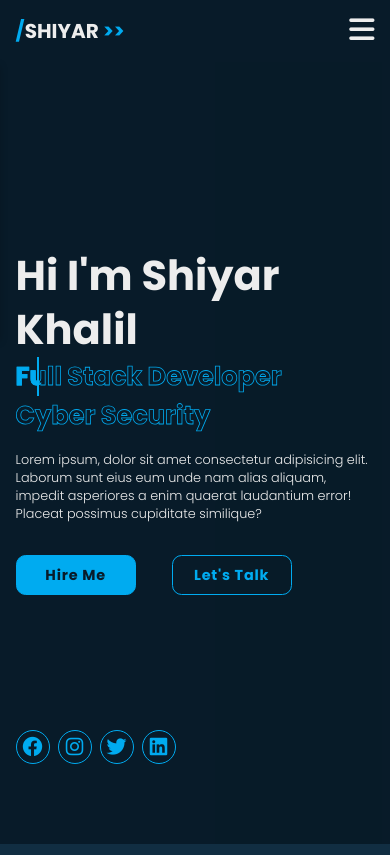
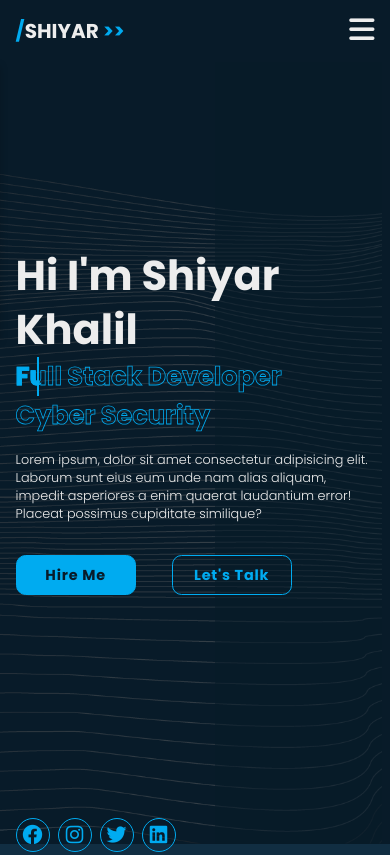
Before and after one commit to shiyar23/My-Profile, a plain HTML site: page index.html in a window 390 px wide. Shown: the top 855 px of the page. Drawn offline with Linux system fonts and the light colour scheme; a web font is replaced by a local one.

Commit message:
secound commit

```diff
--- a/css/style.css
+++ b/css/style.css
@@ -96,13 +96,13 @@ section {
     display: flex;
     align-items: center;
     padding: 0 9%;
-    /* background: url('../image/home.jpg') no-repeat; */
+    background: url('../image/hologram.png') no-repeat;
     background-size: cover;
     background-position: center;
 }
 
 .home-content {
-    max-width: 60rem;
+    /* max-width: 60rem; */
     z-index: 99;
 }
 
@@ -245,7 +245,7 @@ section {
 
 .home-sci {
     position: absolute;
-    bottom: 10rem;
+    bottom: 0rem;
     width: 200px;
     display: flex;
     justify-content: space-between;
@@ -830,6 +830,7 @@ section:nth-child(odd) .animate.scroll,
 
 @media (max-width: 768px) {
 
+
     .header {
         background: var(--bg-color);
     }
@@ -921,6 +922,8 @@ section:nth-child(odd) .animate.scroll,
 
     .home-sci {
         width: 160px;
+        position: absolute;
+        bottom: -1em;
     }
 
     .home-sci a {
--- a/index.html
+++ b/index.html
@@ -16,7 +16,7 @@
         <i class="fa-solid fa-bars" id="menu-icon"><span class="animate" style="--i:2;"></span></i>
         <nav class="navbar">
             <a href="#home" class="active">Home</a>
-            <a href="#about">Abuot</a>
+            <a href="#about">About</a>
             <a href="#education">Education</a>
             <a href="#skills">Skills</a>
             <a href="#contact">Contact</a>
```
Also changed, not shown: image/hologram.png (added).
